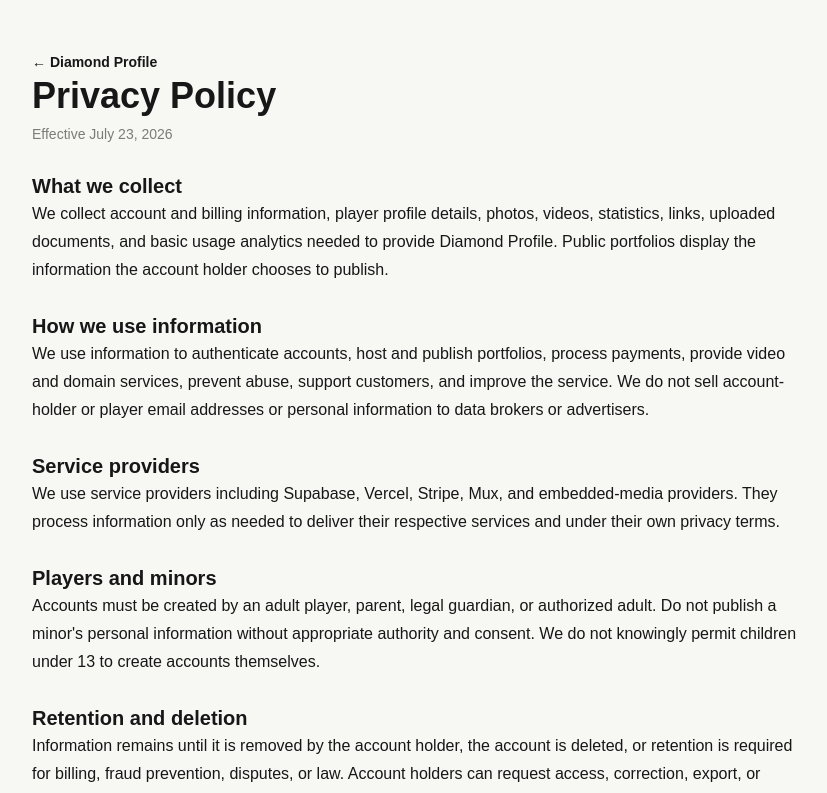
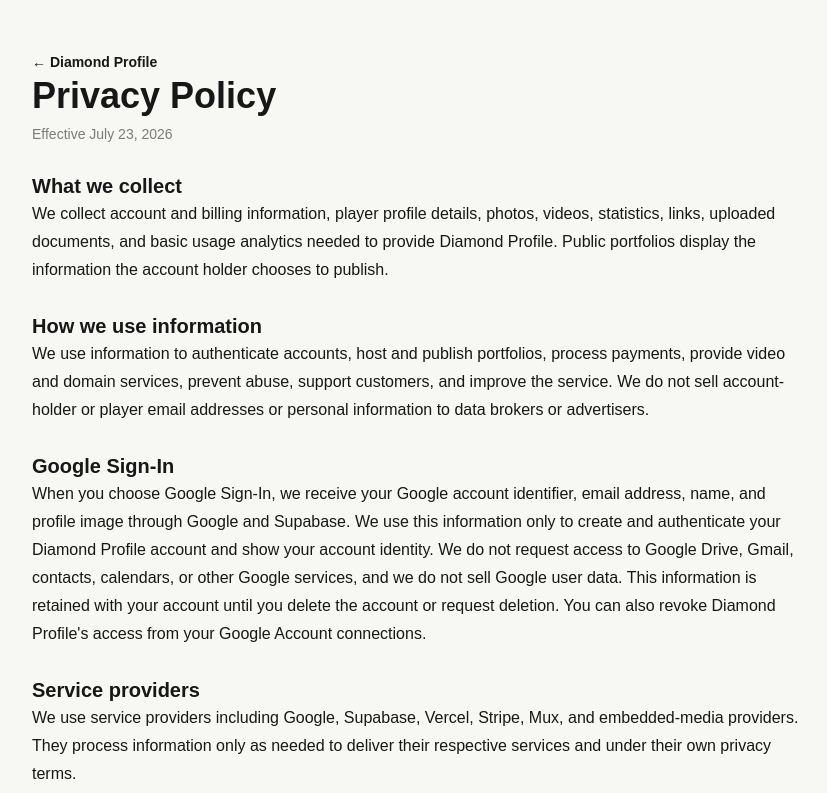
Before and after one commit to dylandirosa98/baseball-portfolio, a Next.js app: page /privacy in a window 1280 px wide. Shown: the top 793 px of the page, without its empty margins (224-1051 px from the left). Built offline with nearby package versions, Linux system fonts and the light colour scheme.

Commit message:
Document Google sign-in data handling

```diff
--- a/src/app/privacy/page.tsx
+++ b/src/app/privacy/page.tsx
@@ -10,7 +10,8 @@
         <div><h1 className="text-4xl font-black">Privacy Policy</h1><p className="mt-2 text-sm text-black/50">Effective July 23, 2026</p></div>
         <section><h2 className="text-xl font-bold">What we collect</h2><p>We collect account and billing information, player profile details, photos, videos, statistics, links, uploaded documents, and basic usage analytics needed to provide Diamond Profile. Public portfolios display the information the account holder chooses to publish.</p></section>
         <section><h2 className="text-xl font-bold">How we use information</h2><p>We use information to authenticate accounts, host and publish portfolios, process payments, provide video and domain services, prevent abuse, support customers, and improve the service. We do not sell account-holder or player email addresses or personal information to data brokers or advertisers.</p></section>
-        <section><h2 className="text-xl font-bold">Service providers</h2><p>We use service providers including Supabase, Vercel, Stripe, Mux, and embedded-media providers. They process information only as needed to deliver their respective services and under their own privacy terms.</p></section>
+        <section><h2 className="text-xl font-bold">Google Sign-In</h2><p>When you choose Google Sign-In, we receive your Google account identifier, email address, name, and profile image through Google and Supabase. We use this information only to create and authenticate your Diamond Profile account and show your account identity. We do not request access to Google Drive, Gmail, contacts, calendars, or other Google services, and we do not sell Google user data. This information is retained with your account until you delete the account or request deletion. You can also revoke Diamond Profile&apos;s access from your Google Account connections.</p></section>
+        <section><h2 className="text-xl font-bold">Service providers</h2><p>We use service providers including Google, Supabase, Vercel, Stripe, Mux, and embedded-media providers. They process information only as needed to deliver their respective services and under their own privacy terms.</p></section>
         <section><h2 className="text-xl font-bold">Players and minors</h2><p>Accounts must be created by an adult player, parent, legal guardian, or authorized adult. Do not publish a minor&apos;s personal information without appropriate authority and consent. We do not knowingly permit children under 13 to create accounts themselves.</p></section>
         <section><h2 className="text-xl font-bold">Retention and deletion</h2><p>Information remains until it is removed by the account holder, the account is deleted, or retention is required for billing, fraud prevention, disputes, or law. Account holders can request access, correction, export, or deletion through the account page or support.</p></section>
         <section><h2 className="text-xl font-bold">Contact</h2><p>Privacy and deletion questions can be sent to <a className="underline" href="mailto:support@diamondprofile.app">support@diamondprofile.app</a>.</p></section>
```
